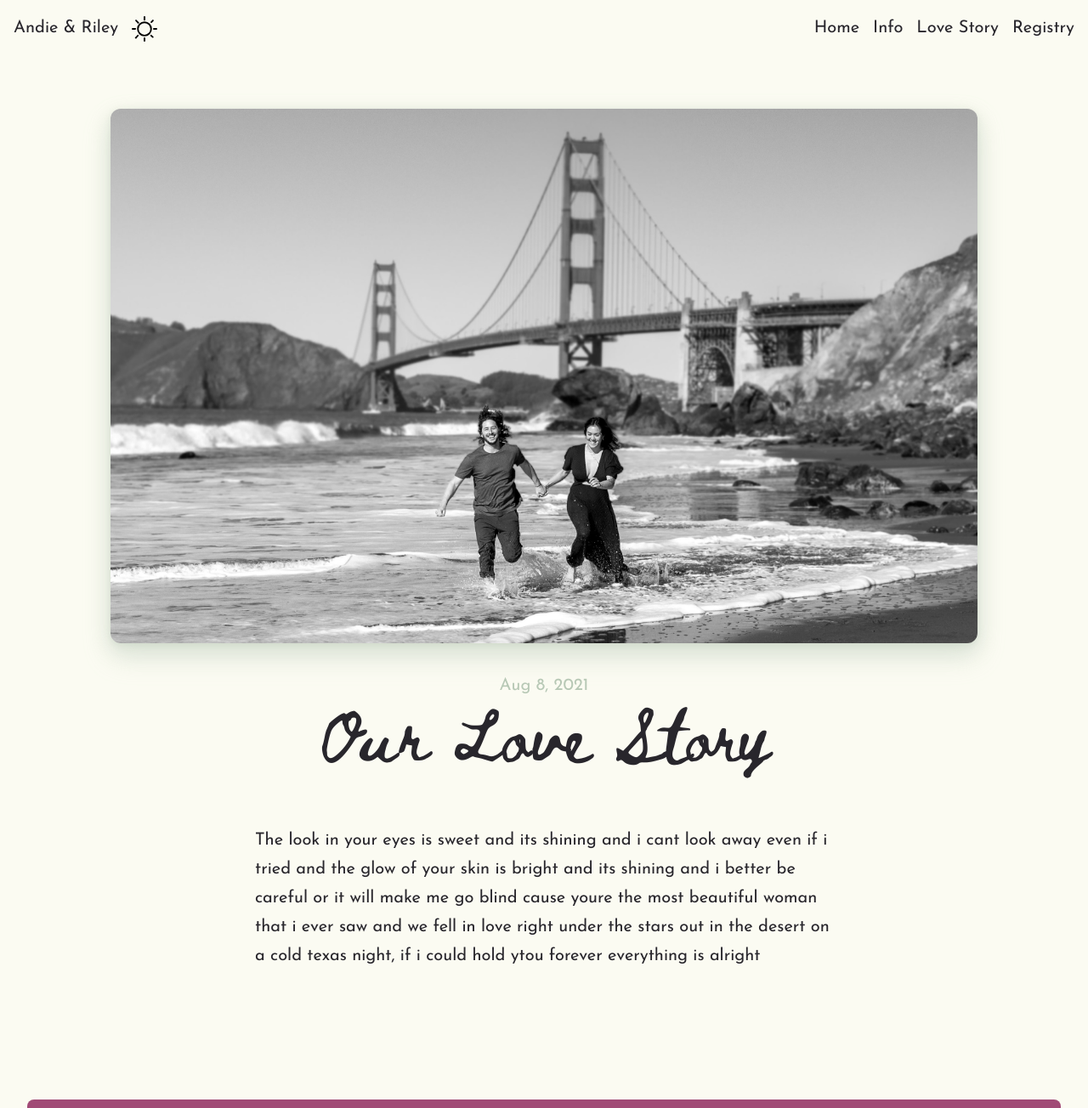
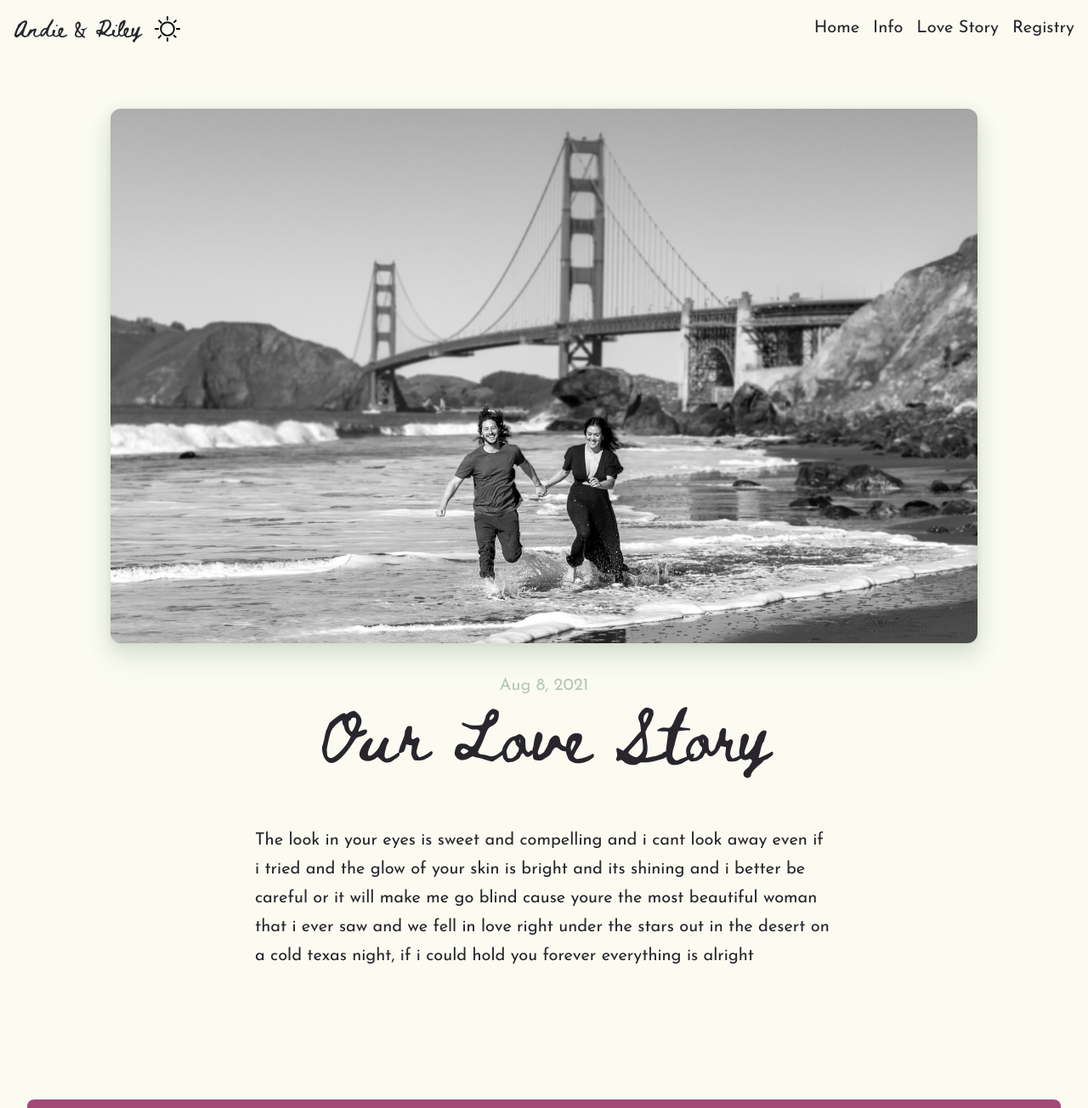
Before and after one commit to rileysklar/andie-riley-wedding, an Astro site: page /about in a window 1280 px wide. Shown: the top 1304 px of the page at 85% size. Built offline with nearby package versions, Linux system fonts and the light colour scheme; Astro itself is replaced by a stand-in of ours.

Commit message:
topnav beth

```diff
--- a/src/components/TopNav.jsx
+++ b/src/components/TopNav.jsx
@@ -9,7 +9,7 @@ const TopNav = () => {
       <nav className="flex flex-row justify-between items-center p-4 w-full">
         <div className="flex flex-row gap-4">
           <a className="" href="/">
-            <h2 className="mb-0 text-xl"> Andie & Riley </h2>
+            <h1 className="mb-0 text-xl beth"> Andie & Riley </h1>
           </a>
           <ThemeToggle />
         </div>
--- a/src/pages/about.astro
+++ b/src/pages/about.astro
@@ -9,11 +9,11 @@ import Layout from "../layouts/BlogPost.astro";
   heroImage="/engagement.jpg"
 >
   <p>
-    The look in your eyes is sweet and its shining and i cant look away even if
-    i tried and the glow of your skin is bright and its shining and i better be
+    The look in your eyes is sweet and compelling and i cant look away even if i
+    tried and the glow of your skin is bright and its shining and i better be
     careful or it will make me go blind cause youre the most beautiful woman
     that i ever saw and we fell in love right under the stars out in the desert
-    on a cold texas night, if i could hold ytou forever everything is alright
+    on a cold texas night, if i could hold you forever everything is alright
   </p>
 </Layout>
 
--- a/src/styles/global.css
+++ b/src/styles/global.css
@@ -91,6 +91,10 @@ html.dark {
 
 .josefin {
   font-family: "Josefin", sans-serif;
+}
+
+.beth {
+  font-family: "Beth";
 }
 
 body {
```
